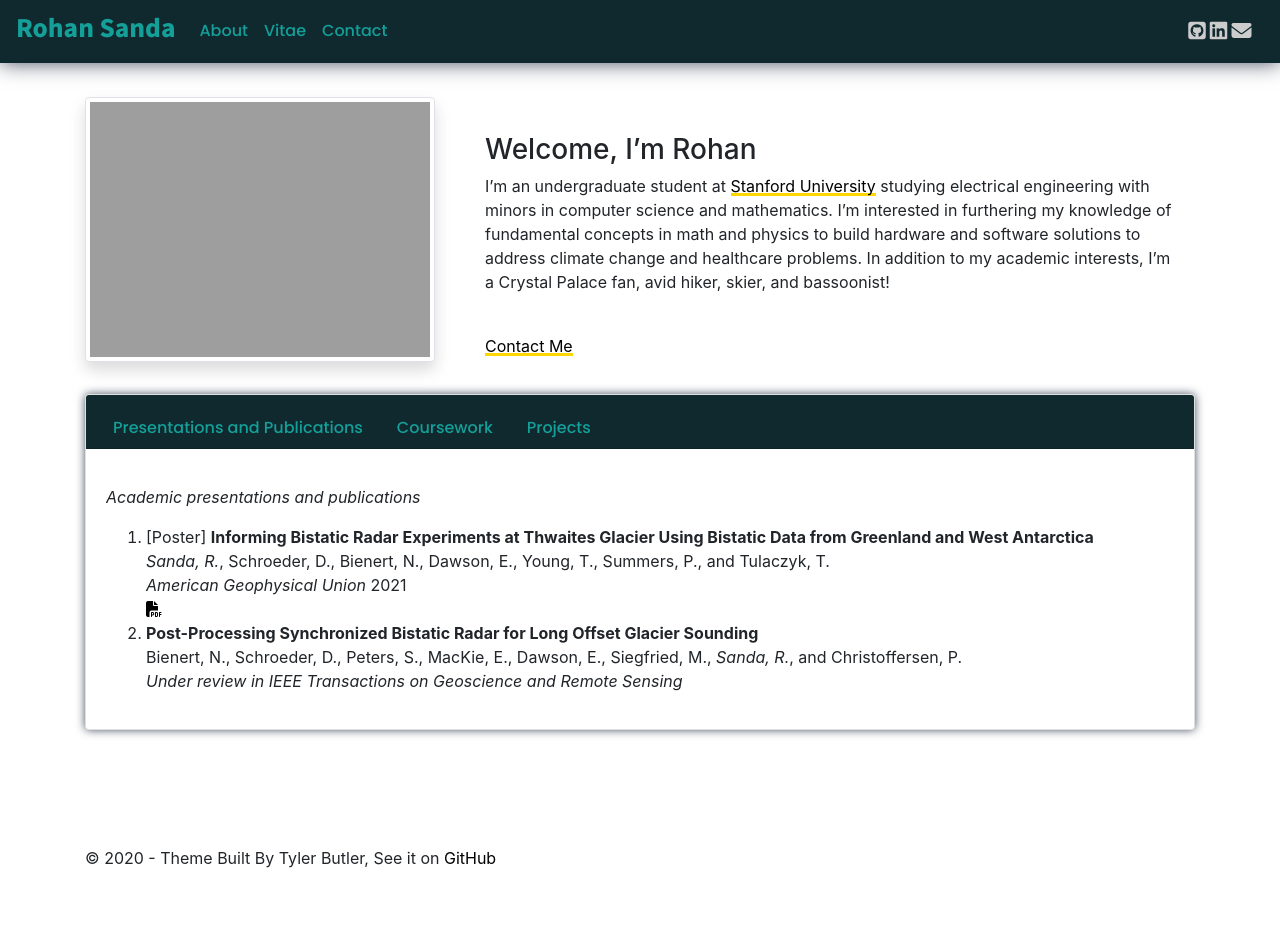
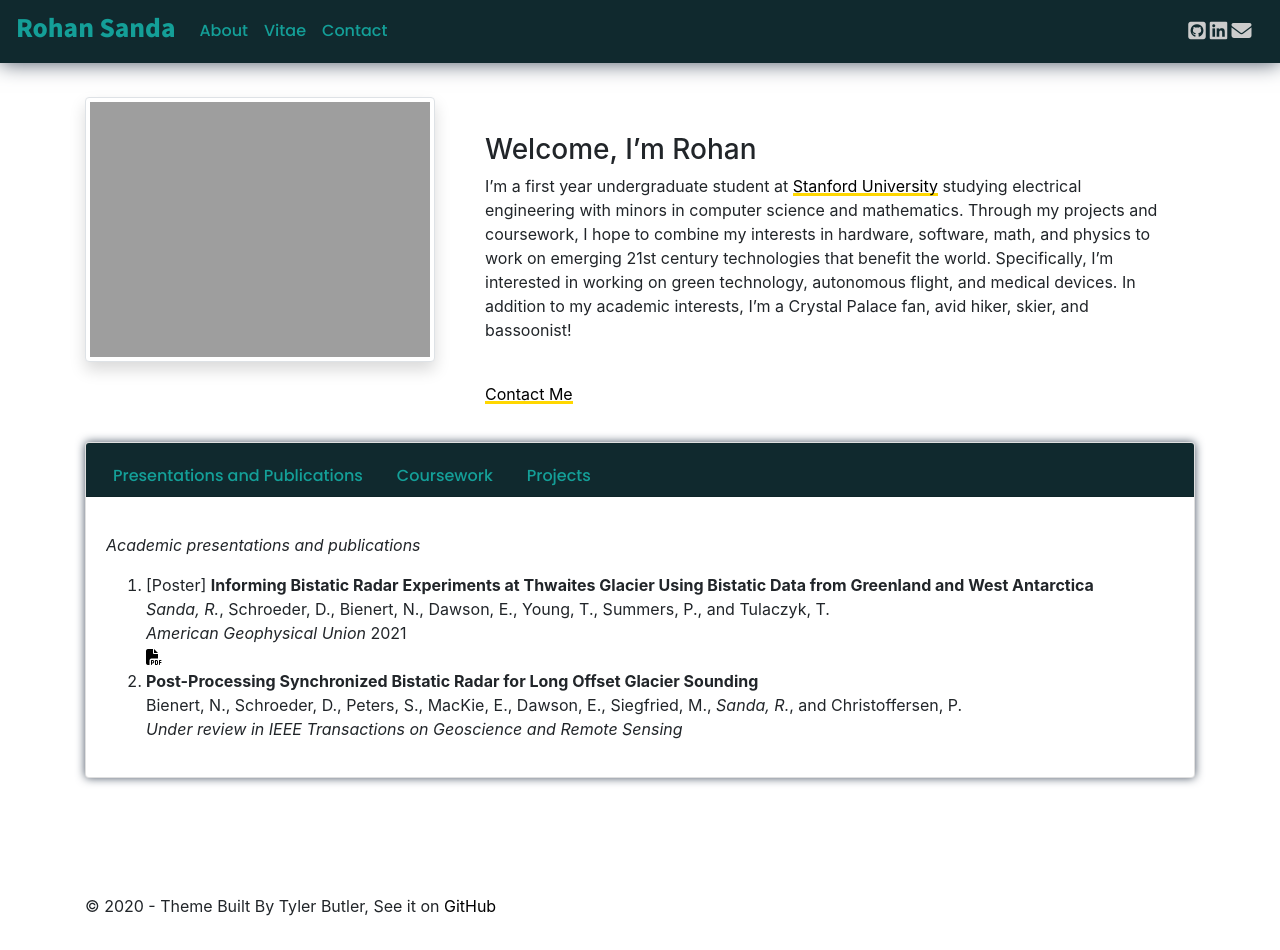
Before and after one commit to Treebeard7/Treebeard7.github.io, a Jekyll site: the page built from index.md, in a window 1280 px wide. Built offline with Jekyll 4.4.1, drawn with Linux system fonts in a browser that asks for light colours; nearby versions of some CDN libraries; comment, search, counter and statistics services are not loaded; our own code applies the rules of GitHub Pages for plain Markdown files; before the commit the page ends 902 px from its top, so only the background shows below that.

Commit message:
fixed typo

```diff
--- a/index.md
+++ b/index.md
@@ -4,7 +4,7 @@ title:
 date: 2020-11-20
 ---
 ### Welcome, I'm Rohan
-I'm an undergraduate student at <a href="https://www.stanford.edu/" class="highlighted">Stanford University</a> studying electrical engineering with minors in computer science and mathematics. I'm interested in furthering my knowledge of fundamental concepts in math and physics to build hardware and software solutions to address climate change and healthcare problems. In addition to my academic interests, I'm a Crystal Palace fan, avid hiker, skier, and bassoonist!
+I'm a first year undergraduate student at <a href="https://www.stanford.edu/" class="highlighted">Stanford University</a> studying electrical engineering with minors in computer science and mathematics. Through my projects and coursework, I hope to combine my interests in hardware, software, math, and physics to work on emerging 21st century technologies that benefit the world. Specifically, I'm interested in working on green technology, autonomous flight, and medical devices. In addition to my academic interests, I'm a Crystal Palace fan, avid hiker, skier, and bassoonist!
 
 <!-- <a href="/about.html" class="highlighted">Continue Reading</a> -->
 <br>
```
